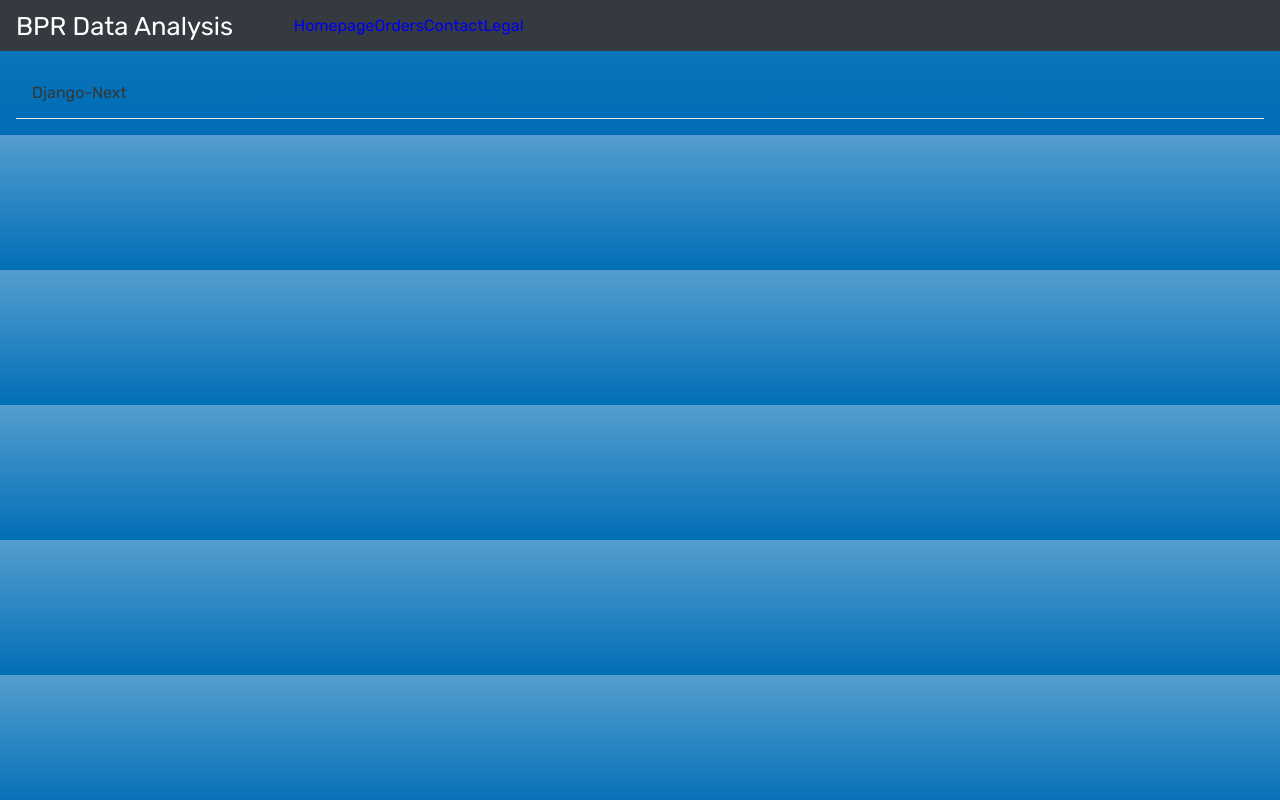
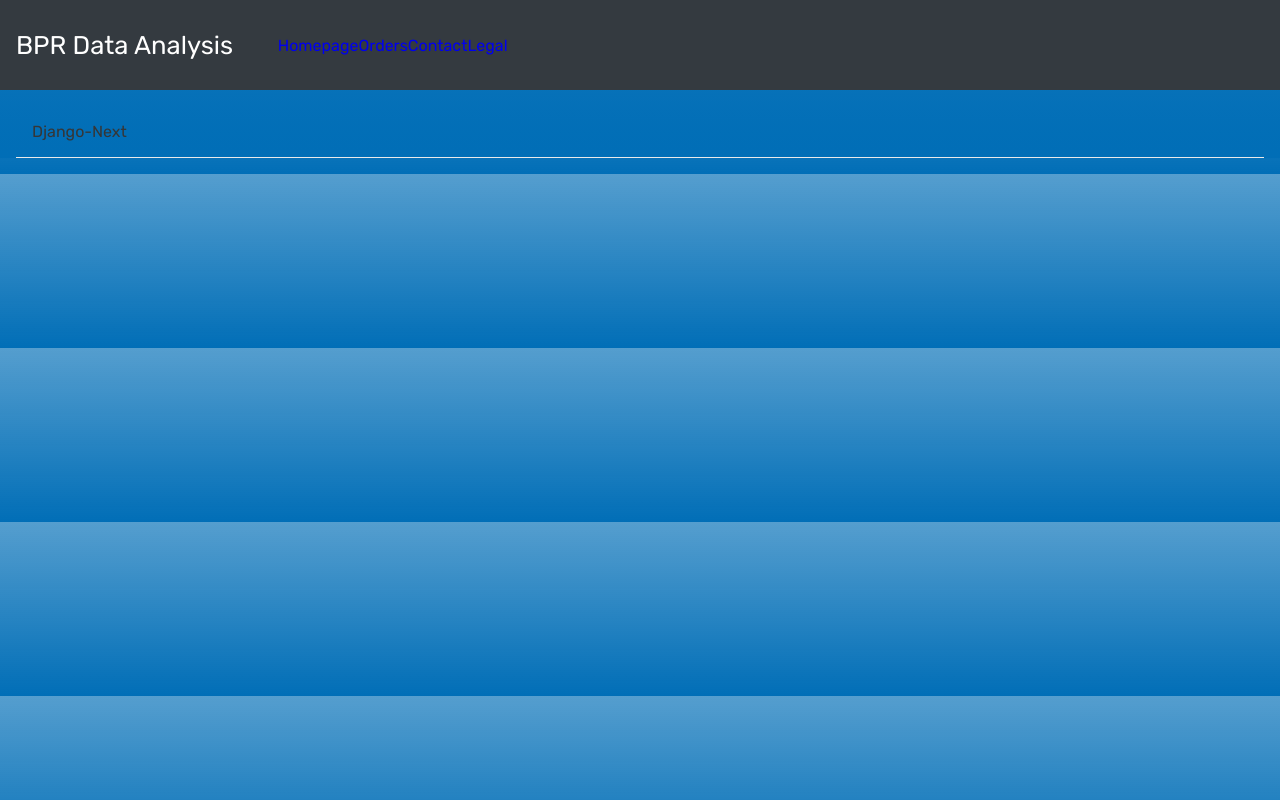
Before and after one commit to Brlaney/django-next, a Next.js app in the folder next-app/: page / in a window 1280 px wide. Built offline with nearby package versions, Linux system fonts and the light colour scheme.

Commit message:
Adding types declerations

```diff
--- a/next-app/src/components/Navbar/Navbar.tsx
+++ b/next-app/src/components/Navbar/Navbar.tsx
@@ -13,10 +13,10 @@ export default function Navbar() {
     <div className={styles.navbar} >
       <nav className={styles.navcontainer}>
         <div className={styles.parent}>
+
           <a href='/' className={styles.brand}>
             BPR Data Analysis
           </a>
-        </div>
 
           {/* Navbar links - right-end of navbar */}
           <div className={styles.rightside}>
@@ -40,6 +40,7 @@ export default function Navbar() {
               </div>
             </ul>
           </div>
+        </div>
       </nav>
     </div>
   )
--- a/next-app/src/pages/_app.tsx
+++ b/next-app/src/pages/_app.tsx
@@ -1,6 +1,6 @@
 import Head from 'next/head';
 import type { AppProps } from 'next/app';
-import styles from '@/styles/globals.scss'
+import styles from '@/styles/globals.scss';
 import Navbar from '@/components/Navbar/Navbar';
 
 function MyApp({ Component, pageProps }: AppProps) {
--- a/next-app/src/scss/components/Navbar.module.scss
+++ b/next-app/src/scss/components/Navbar.module.scss
@@ -14,7 +14,9 @@
     .parent {
       display: flex;
       padding: 0.66rem 1rem;
-      // width: 100%;
+      height: 90px;
+      flex-direction: row;
+      align-items: center;
       .brand {
         font-family: $primary-font;
         font-size: 1.6rem;
--- a/next-app/src/scss/globals.scss
+++ b/next-app/src/scss/globals.scss
@@ -6,7 +6,6 @@ html,
 body {
   padding: 0;
   margin: 0;
-  overflow-x: hidden;
   box-sizing: border-box;
   font-family: $primary-font;
   background: linear-gradient(90deg, $bg1 0%, $bg2 100%);
@@ -48,10 +47,7 @@ body::-webkit-scrollbar-thumb {
   justify-content: center;
   align-items: center;
   .main {
-    min-height: 100vh;
-    min-width: 100vw;
     display: flex;
-    flex: 1;
     justify-content: center;
     align-items: center;
     .grid {
--- /dev/null
+++ b/next-app/types/declerations.d.ts
@@ -0,0 +1,4 @@
+declare module '*.scss' {
+  const content: { [className: string]: string };
+  export default content;
+}
```
Also changed, not shown: next-app/tsconfig.json (+3 -9 lines). Lines whose indentation alone changed are shown as unchanged.
